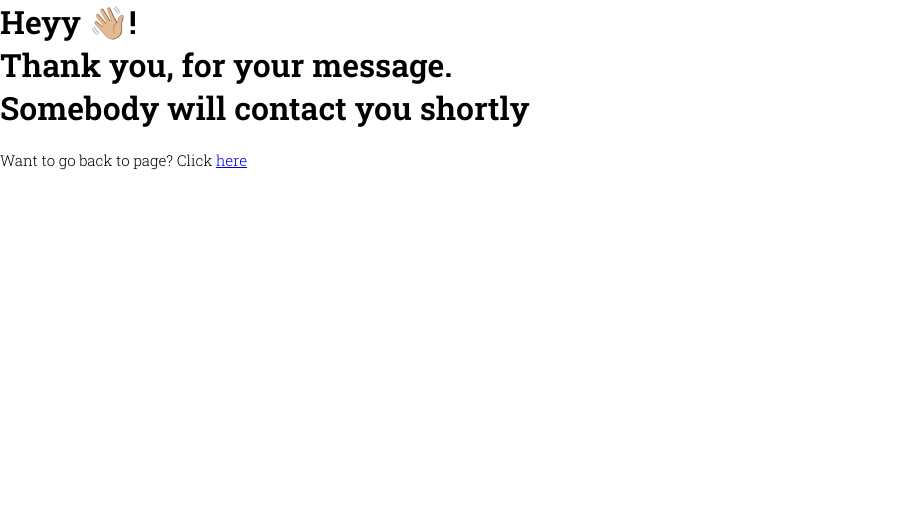
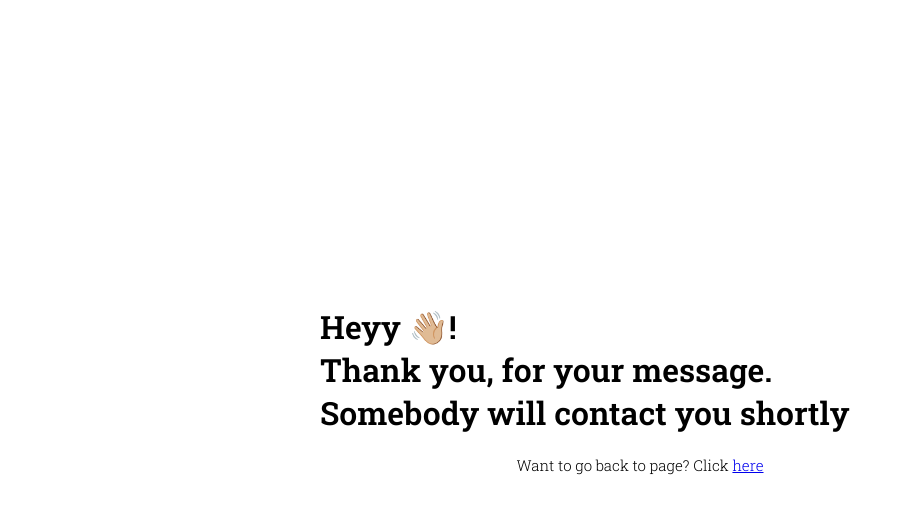
Before and after one commit to jesusrmz19/form-article, a website: page success.html in a window 1280 px wide. Shown: the whole page, without its empty margins (0-913 px from the left). Drawn offline with Linux system fonts and the light colour scheme.

Commit message:
style: Add style for the personalized success page

```diff
--- a/scss/style.scss
+++ b/scss/style.scss
@@ -92,3 +92,15 @@ p {
         }
     }
 }
+
+.success {
+    width: 100%;
+    height: 100vh;
+    display: flex;
+    align-items: center;
+    justify-content: center;
+    flex-direction: column;
+    h1 {
+        width: 50%;
+    }
+}
```
Also changed, not shown: css/style.css.
